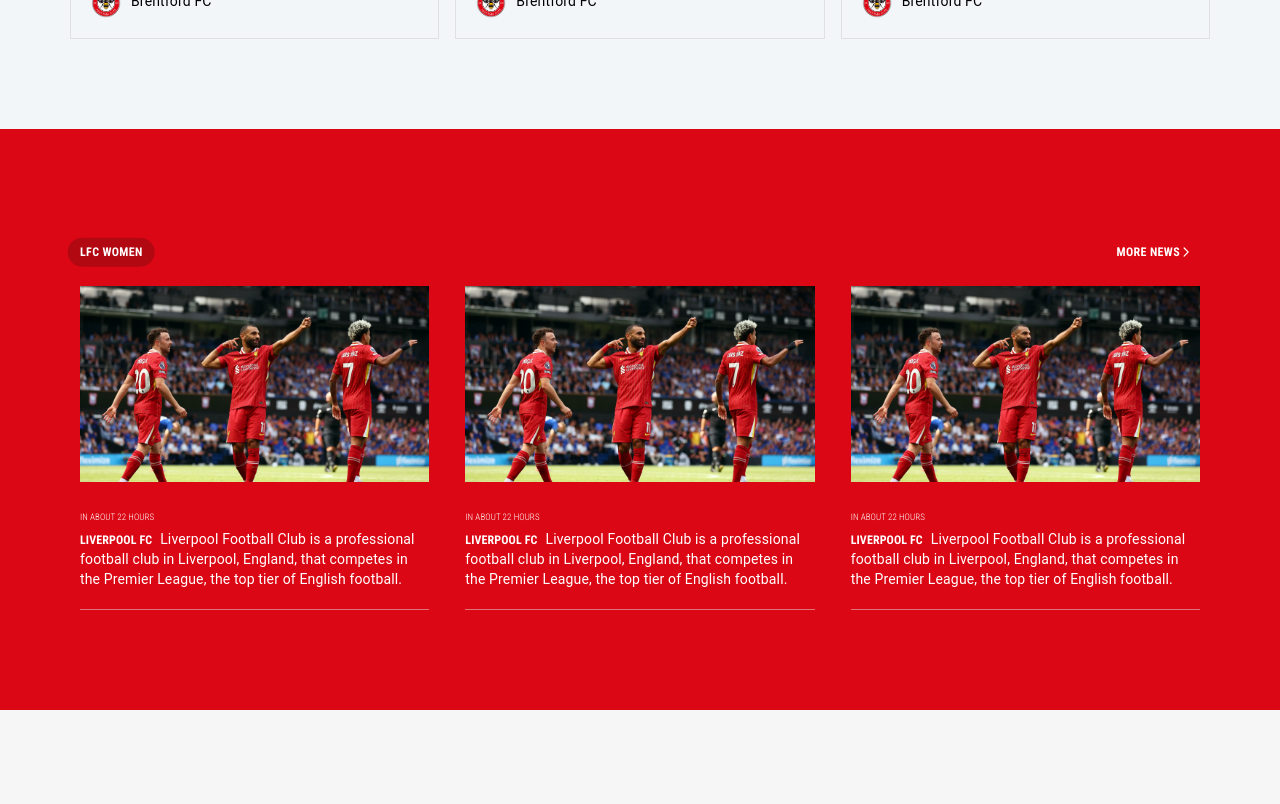
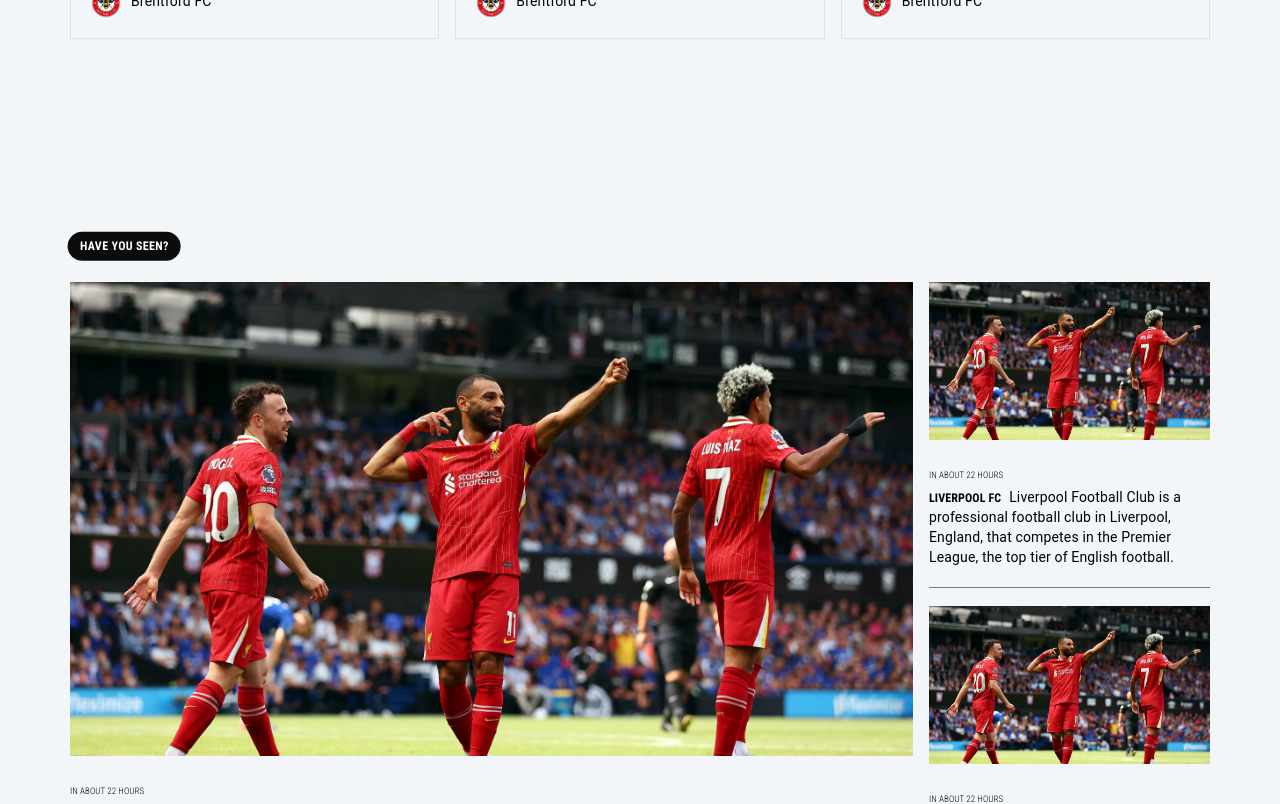
Before and after one commit to TheOnlyMonster/LFC-Clone, a React (Vite) app in the folder lfc-frontend/: page / in a window 1280 px wide. Shown: the part 1260-2064 px from the top of the page. Built offline with nearby package versions, Linux system fonts and the light colour scheme.

Commit message:
chore: Refactor CardSection component and add grid template columns to CardSection and Section components

```diff
--- a/lfc-frontend/src/components/CardSection/CardSection.jsx
+++ b/lfc-frontend/src/components/CardSection/CardSection.jsx
@@ -1,7 +1,14 @@
 import { Box, Container } from "@mui/material";
 import Section from "../Section/Section";
 import Card from "../Card/Card";
-export default function CardSection({ cards, title, link, bgColor, isWhite=true }) {
+export default function CardSection({
+  cards,
+  title,
+  link,
+  bgColor,
+  gridTempCol,
+  isWhite = true,
+}) {
   return (
     <Box sx={{ backgroundColor: bgColor }}>
       <Container
@@ -11,11 +18,15 @@
           color: "white",
         }}
       >
-        <Section title={title}  link={link} isWhite={isWhite}>
+        <Section
+          title={title}
+          link={link}
+          isWhite={isWhite}
+          gridTempCol={gridTempCol}
+        >
           {cards.map((card, index) => (
             <Card
               key={index}
-
               category={card.category}
               image={card.image}
               description={card.description}
--- a/lfc-frontend/src/components/Section/Section.jsx
+++ b/lfc-frontend/src/components/Section/Section.jsx
@@ -2,9 +2,9 @@
 import PropTypes from "prop-types";
 import { getFontStyle } from "../Utils/Utils";
 import ArrowForwardIosRoundedIcon from '@mui/icons-material/ArrowForwardIosRounded';
-export default function Section({ title, children, link, isWhite = true }) {
+export default function Section({ title, children, link, gridTempCol, isWhite = true }) {
   return (
-    <>
+    <Box>
       <Box display={"flex"} justifyContent={"space-between"} padding={"10px"}>
         <Typography
           sx={{
@@ -45,15 +45,13 @@
       </Box>
       <Box
         display="grid"
-        gridTemplateColumns={{
-          xs: "1fr",
-          sm: "repeat(3, 1fr)",
-        }}
+        gridTemplateColumns={gridTempCol}
         gap={2}
+        position={"relative"}
       >
         {children}
       </Box>
-    </>
+    </Box>
   );
 }
 Section.propTypes = {
--- a/lfc-frontend/src/pages/Home.jsx
+++ b/lfc-frontend/src/pages/Home.jsx
@@ -4,8 +4,8 @@
 import nextMatchesApi from "../api/nextMatchesApi";
 import CardSection from "../components/CardSection/CardSection";
 import Sponsors from "../components/Sponsors/Sponsors";
-const cards = [
-  {
+import Card from "../components/Card/Card";
+const card = {
   category: "Liverpool FC",
   image: "card_photo.webp",
   description:
@@ -13,16 +13,19 @@
   link: "https://www.liverpoolfc.com/",
   date: "August 25, 2024 13:48:00",
   color: "white",
-  },
-];
+};
 export default function Home() {
   return (
     <Box>
       <CardSection
-        cards={Array(6).fill(cards[0])}
+        cards={Array(6).fill(card)}
         title="Headlines"
         link={{ title: "All News", href: "news" }}
         bgColor="#dc0714"
+        gridTempCol={{
+          xs: "1fr",
+          sm: "repeat(3, 1fr)",
+        }}
       />
       <Container
         maxWidth="lg"
@@ -35,6 +38,10 @@
           title="Fixtures"
           link={{ title: "All fixtures", href: "fixtures" }}
           isWhite={false}
+          gridTempCol={{
+            xs: "1fr",
+            sm: "repeat(3, 1fr)",
+          }}
         >
           {nextMatchesApi.map((match, index) => (
             <MatchCard
@@ -51,19 +58,53 @@
           ))}
         </Section>
       </Container>
+      <Container
+        maxWidth="lg"
+        sx={{
+          padding: "100px 30px 90px  !important",
+          color: "white",
+        }}
+      >
+        <Section
+          title="Have you seen?"
+          isWhite={false}
+          gridTempCol={{
+            xs: "1fr",
+            sm: "3fr 1fr",
+          }}
+        >
+          <Box>
+            <Card {...card} color="black" />
+          </Box>
+          <Box>
+            {Array(3)
+              .fill(card)
+              .map((card, index) => (
+                <Card key={index} {...card} color="black" />
+              ))}
+          </Box>
+        </Section>
+      </Container>
       <CardSection
         title="LFC Women"
         link={{ title: "More News", href: "news?categoryId=196" }}
         bgColor="#dc0714"
-
-        cards={Array(3).fill(cards[0])}
+        cards={Array(3).fill(card)}
+        gridTempCol={{
+          xs: "1fr",
+          sm: "repeat(3, 1fr)",
+        }}
       />
       <CardSection
         title="CLUB AND COMMUNITY"
         link={{ title: "More", href: "news?categoryId=181" }}
         bgColor="#f6f6f6"
         isWhite={false}
-        cards={Array(3).fill({ ...cards[0], color: "black" })}
+        cards={Array(3).fill({ ...card, color: "black" })}
+        gridTempCol={{
+          xs: "1fr",
+          sm: "repeat(3, 1fr)",
+        }}
       />
       <Sponsors />
     </Box>
```
Lines whose indentation alone changed are shown as unchanged.
